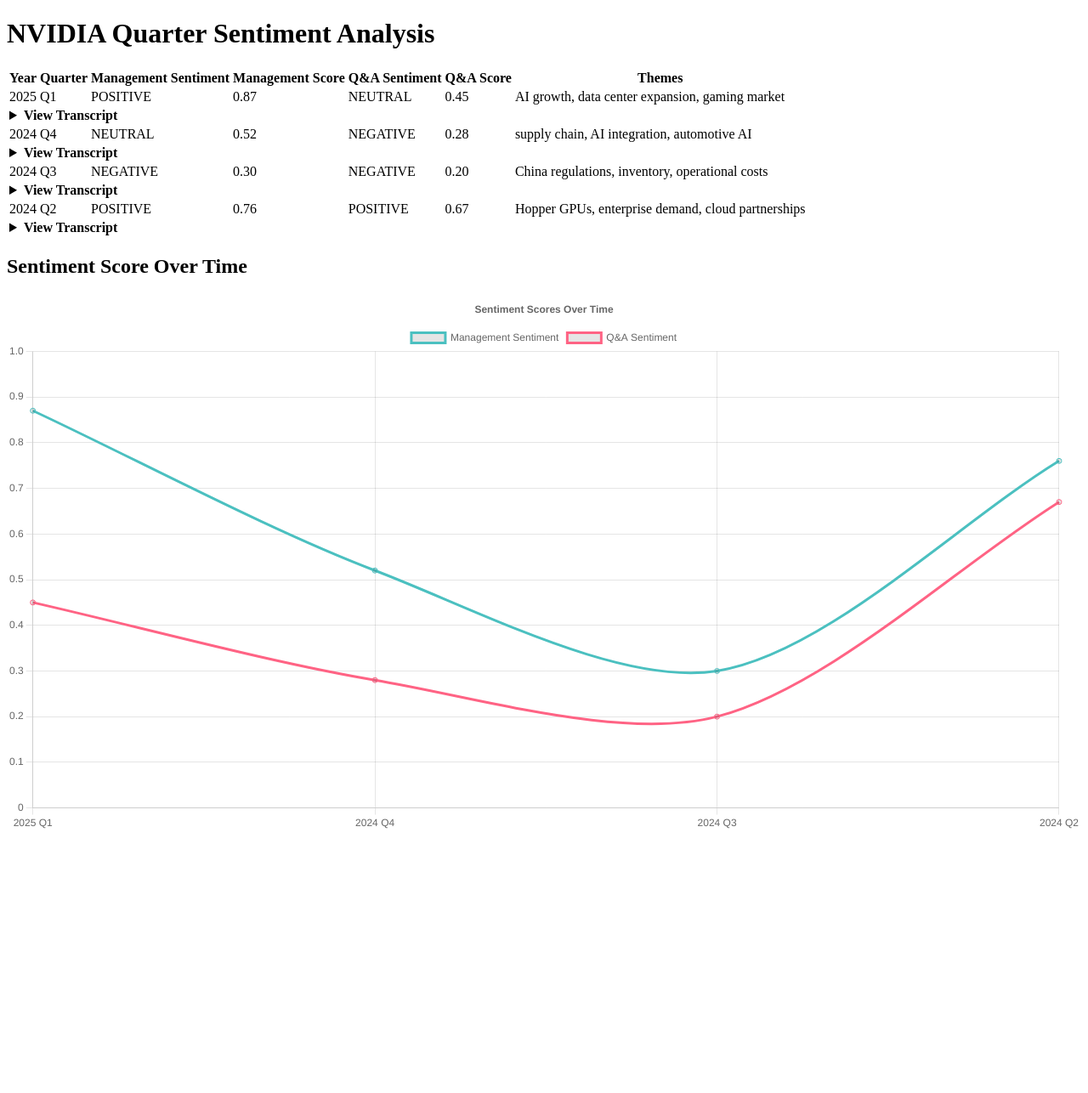
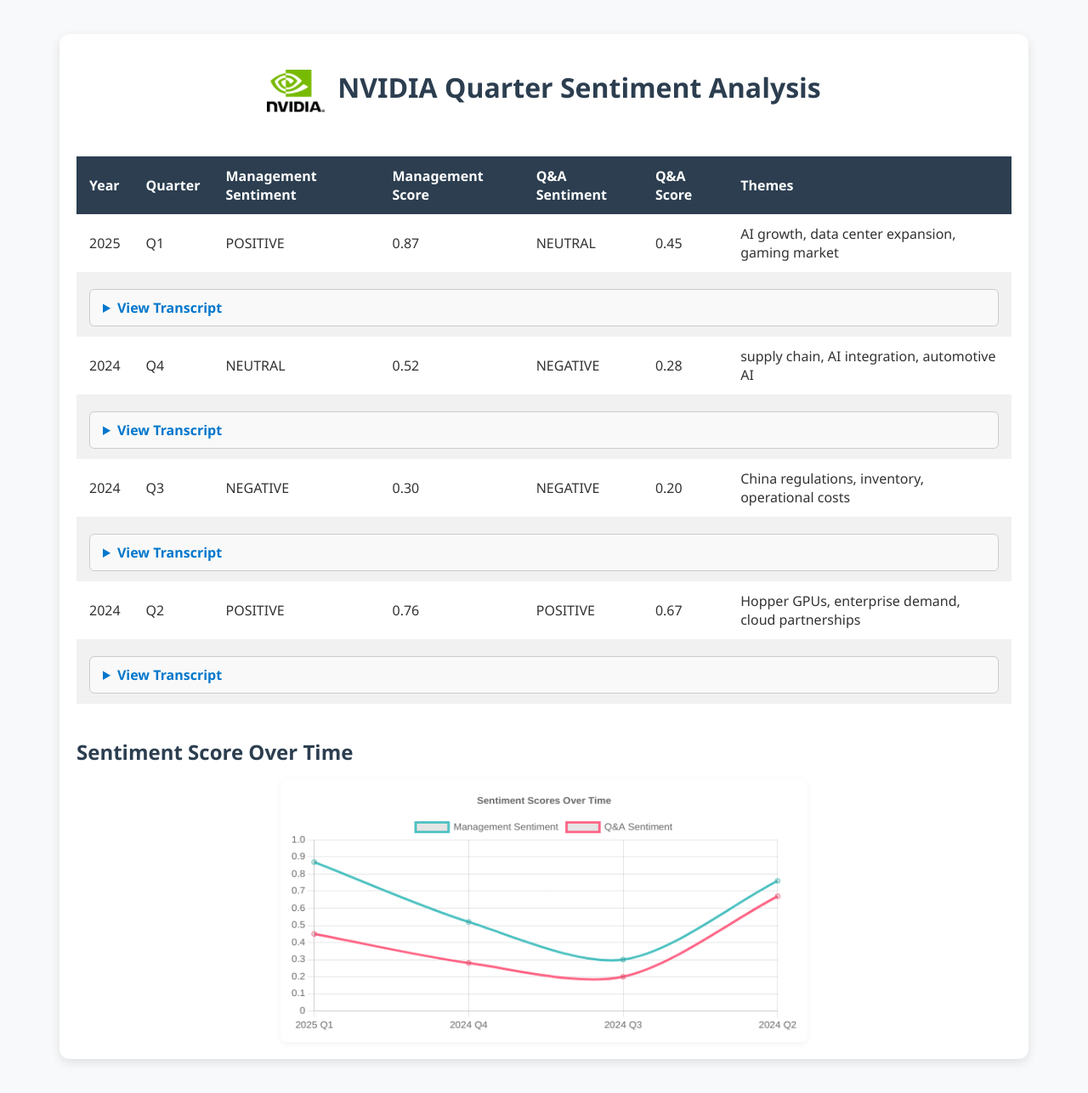
Before and after one commit to gavin-barro/AIEarningsSignal, a Flask app: page / in a window 1280 px wide. Shown: the whole page at 85% size. Before the commit the page ends 975 px from the top, so only its background shows below. Run offline with Flask 3, Linux system fonts and the light colour scheme.

Commit message:
incorporate css

```diff
--- /dev/null
+++ b/src/static/css/style.css
@@ -0,0 +1,101 @@
+/* body {
+    background-color: red !important;
+}  testing purposes */
+
+body {
+    font-family: 'Segoe UI', Tahoma, Geneva, Verdana, sans-serif;
+    background-color: #f8f9fa;
+    color: #333;
+    margin: 0;
+    padding: 0;
+}
+
+.container {
+    max-width: 1100px;
+    margin: 40px auto;
+    padding: 20px;
+    background-color: #ffffff;
+    border-radius: 12px;
+    box-shadow: 0 4px 12px rgba(0, 0, 0, 0.1);
+}
+
+h1 {
+    font-size: 2rem;
+    margin-bottom: 30px;
+    color: #2c3e50;
+    text-align: center;
+}
+
+h2 {
+    font-size: 1.5rem;
+    margin-top: 40px;
+    margin-bottom: 15px;
+    color: #2c3e50;
+}
+
+table {
+    width: 100%;
+    border-collapse: collapse;
+    margin-bottom: 30px;
+}
+
+th, td {
+    padding: 12px 15px;
+    text-align: left;
+}
+
+thead th {
+    background-color: #2c3e50;
+    color: #fff;
+    font-weight: bold;
+}
+
+tbody tr:nth-child(even) {
+    background-color: #f1f1f1;
+}
+
+tbody tr:hover {
+    background-color: #e0f7fa;
+}
+
+details {
+    margin-top: 8px;
+    background-color: #f9f9f9;
+    border: 1px solid #ccc;
+    padding: 10px 15px;
+    border-radius: 6px;
+}
+
+details summary {
+    cursor: pointer;
+    font-weight: 600;
+    font-size: 1rem;
+    color: #0077cc;
+}
+
+details ul {
+    margin-top: 10px;
+    padding-left: 20px;
+}
+
+canvas {
+    margin: 0 auto;
+    display: block;
+    background-color: #fff;
+    border-radius: 8px;
+    padding: 10px;
+    box-shadow: 0 2px 8px rgba(0, 0, 0, 0.05);
+}
+
+.header {
+    display: flex;
+    align-items: center;
+    gap: 15px;
+    margin-bottom: 30px;
+    justify-content: center;
+}
+
+.logo {
+    height: 50px;
+    width: auto;
+}
--- a/src/templates/index.html
+++ b/src/templates/index.html
@@ -3,12 +3,16 @@
 <head>
     <meta charset="UTF-8" />
     <title>NDVA Quarter Analysis</title>
+    <meta name="viewport" content="width=device-width, initial-scale=1.0" />
     <link rel="stylesheet" href="{{ url_for('static', filename='css/style.css') }}" />
     <script src="https://cdn.jsdelivr.net/npm/chart.js"></script>
 </head>
 <body>
     <div class="container">
-        <h1>NVIDIA Quarter Sentiment Analysis</h1>
+        <div class="header">
+            <img src="{{ url_for('static', filename='img/nvidia_logo.png') }}" alt="NVIDIA Logo" class="logo" />
+            <h1>NVIDIA Quarter Sentiment Analysis</h1>
+        </div>
 
         <!-- Table -->
         <table>
```
Also changed, not shown: src/static/css/styles.css (deleted, +0 -31 lines), src/static/img/nvidia_logo.png (added).
